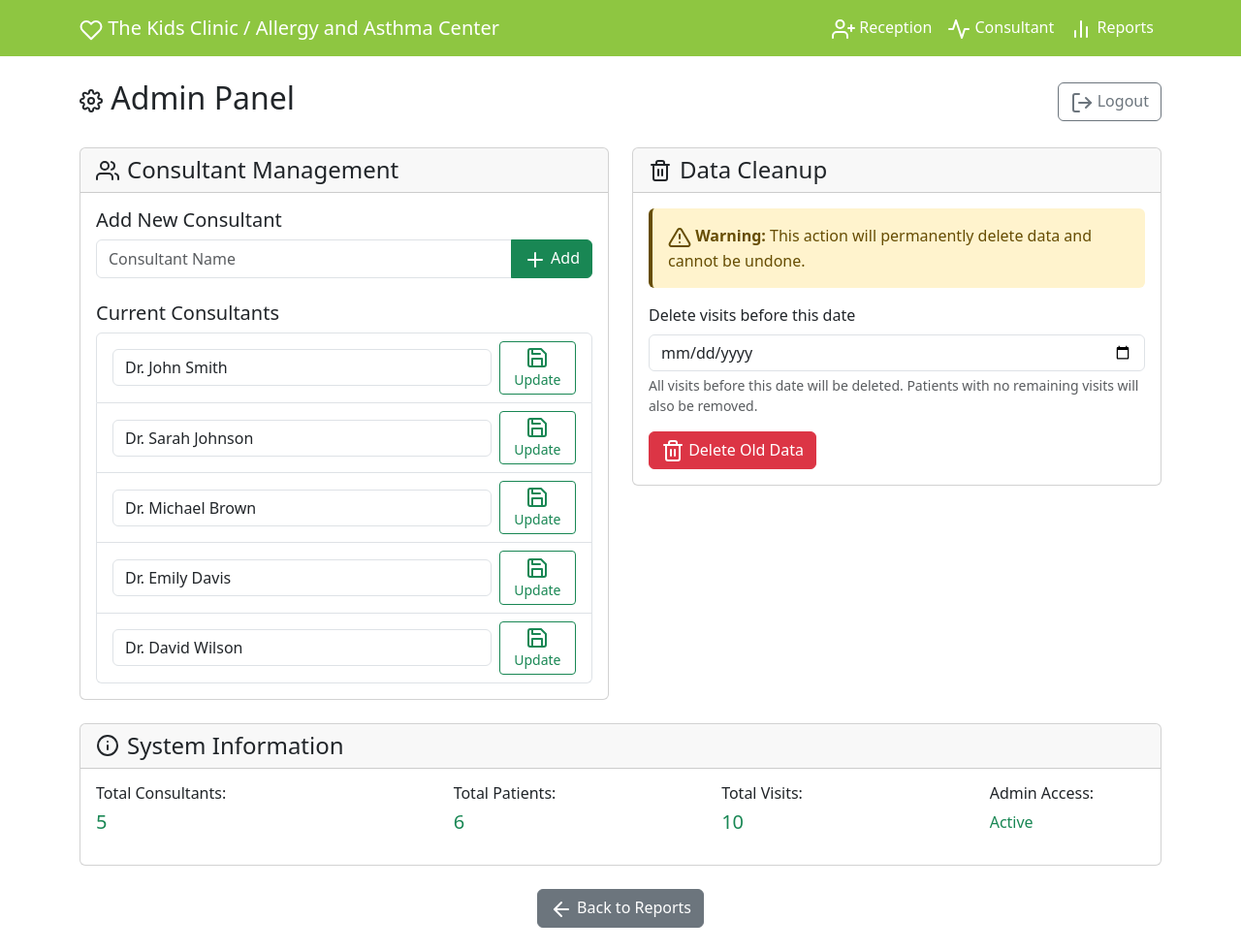
After one commit to iamarasinghe96/kidsclinic, a Flask app: page /admin_panel in a window 1280 px wide. The commit adds this page. Shown: the whole page at 97% size. Run offline with Flask 3, Linux system fonts and the light colour scheme; the visitor is signed in with stand-in values (Sample User, id 1).

Commit message:
Add a secure administrative portal for managing consultants and cleaning patient data
Implement an admin panel with login, consultant management (add/edit with duplicate checking), and data cleanup features, accessible from the reports page.

Replit-Commit-Author: Agent
Replit-Commit-Session-Id: 551d8876-8d1c-4c2f-9695-4aec3e798929
Replit-Commit-Checkpoint-Type: full_checkpoint
Replit-Commit-Screenshot-Url: https://storage.googleapis.com/screenshot-production-us-central1/2b830754-4a31-4342-a6c6-7ddd6c11e4a7/551d8876-8d1c-4c2f-9695-4aec3e798929/whOeQYU

```diff
--- a/routes.py
+++ b/routes.py
@@ -1,4 +1,4 @@
-from flask import render_template, request, redirect, url_for, flash, jsonify, make_response
+from flask import render_template, request, redirect, url_for, flash, jsonify, make_response, session
 from datetime import datetime, date
 from sqlalchemy import or_, func
 from app import app, db
@@ -313,3 +313,142 @@ def download_report_csv():
     response.headers['Content-Disposition'] = f'attachment; filename=consultation_report_{start_date}_to_{end_date}{consultant_suffix}.csv'
 
     return response
+
+# Admin Panel Routes
+@app.route('/admin_login', methods=['GET', 'POST'])
+def admin_login():
+    if request.method == 'POST':
+        username = request.form.get('username')
+        password = request.form.get('password')
+
+        if username == 'drajitha' and password == 'ajith@galle':
+            session['admin_logged_in'] = True
+            flash('Admin login successful', 'success')
+            return redirect(url_for('admin_panel'))
+        else:
+            flash('Invalid credentials', 'error')
+
+    return render_template('admin_login.html')
+
+@app.route('/admin_panel')
+def admin_panel():
+    if not session.get('admin_logged_in'):
+        flash('Please log in to access admin panel', 'error')
+        return redirect(url_for('admin_login'))
+
+    consultants = Consultant.query.all()
+    total_patients = Patient.query.count()
+    total_visits = Visit.query.count()
+
+    return render_template('admin_panel.html',
+                         consultants=consultants,
+                         total_patients=total_patients,
+                         total_visits=total_visits)
+
+@app.route('/admin_logout')
+def admin_logout():
+    session.pop('admin_logged_in', None)
+    flash('Logged out successfully', 'success')
+    return redirect(url_for('report'))
+
+@app.route('/admin/add_consultant', methods=['POST'])
+def admin_add_consultant():
+    if not session.get('admin_logged_in'):
+        return redirect(url_for('admin_login'))
+
+    name = request.form.get('name', '').strip()
+    if not name:
+        flash('Consultant name is required', 'error')
+        return redirect(url_for('admin_panel'))
+
+    # Check if consultant already exists
+    existing = Consultant.query.filter_by(name=name).first()
+    if existing:
+        flash('Consultant with this name already exists', 'error')
+        return redirect(url_for('admin_panel'))
+
+    try:
+        consultant = Consultant(name=name)
+        db.session.add(consultant)
+        db.session.commit()
+        flash(f'Consultant "{name}" added successfully', 'success')
+    except Exception as e:
+        db.session.rollback()
+        flash(f'Error adding consultant: {str(e)}', 'error')
+
+    return redirect(url_for('admin_panel'))
+
+@app.route('/admin/edit_consultant', methods=['POST'])
+def admin_edit_consultant():
+    if not session.get('admin_logged_in'):
+        return redirect(url_for('admin_login'))
+
+    consultant_id = request.form.get('consultant_id')
+    new_name = request.form.get('name', '').strip()
+
+    if not new_name:
+        flash('Consultant name is required', 'error')
+        return redirect(url_for('admin_panel'))
+
+    consultant = Consultant.query.get_or_404(consultant_id)
+
+    # Check if new name already exists (excluding current consultant)
+    existing = Consultant.query.filter(
+        Consultant.name == new_name,
+        Consultant.id != consultant_id
+    ).first()
+
+    if existing:
+        flash('Another consultant with this name already exists', 'error')
+        return redirect(url_for('admin_panel'))
+
+    try:
+        old_name = consultant.name
+        consultant.name = new_name
+        db.session.commit()
+        flash(f'Consultant "{old_name}" updated to "{new_name}"', 'success')
+    except Exception as e:
+        db.session.rollback()
+        flash(f'Error updating consultant: {str(e)}', 'error')
+
+    return redirect(url_for('admin_panel'))
+
+@app.route('/admin/cleanup_data', methods=['POST'])
+def admin_cleanup_data():
+    if not session.get('admin_logged_in'):
+        return redirect(url_for('admin_login'))
+
+    cleanup_date = request.form.get('cleanup_date')
+    if not cleanup_date:
+        flash('Please select a cleanup date', 'error')
+        return redirect(url_for('admin_panel'))
+
+    cleanup_date = datetime.strptime(cleanup_date, '%Y-%m-%d').date()
+
+    try:
+        # Delete visits before the specified date
+        visits_to_delete = Visit.query.filter(func.date(Visit.visit_date) < cleanup_date).all()
+        visit_count = len(visits_to_delete)
+
+        for visit in visits_to_delete:
+            db.session.delete(visit)
+
+        # Find patients with no remaining visits and delete them
+        patients_with_no_visits = Patient.query.filter(
+            ~Patient.id.in_(db.session.query(Visit.patient_id))
+        ).all()
+
+        patient_count = len(patients_with_no_visits)
+
+        for patient in patients_with_no_visits:
+            db.session.delete(patient)
+
+        db.session.commit()
+
+        flash(f'Data cleanup completed: {visit_count} visits and {patient_count} patients deleted', 'success')
+
+    except Exception as e:
+        db.session.rollback()
+        flash(f'Error during data cleanup: {str(e)}', 'error')
+
+    return redirect(url_for('admin_panel'))
--- /dev/null
+++ b/templates/admin_panel.html
@@ -0,0 +1,139 @@
+{% extends "base.html" %}
+
+{% block title %}Admin Panel - The Kids Clinic / Allergy and Asthma Center{% endblock %}
+
+{% block content %}
+<div class="row">
+    <div class="col-12 d-flex justify-content-between align-items-center mb-4">
+        <h2>
+            <i data-feather="settings"></i>
+            Admin Panel
+        </h2>
+        <a href="{{ url_for('admin_logout') }}" class="btn btn-outline-secondary">
+            <i data-feather="log-out"></i>
+            Logout
+        </a>
+    </div>
+</div>
+
+<div class="row">
+    <!-- Consultant Management -->
+    <div class="col-lg-6 mb-4">
+        <div class="card">
+            <div class="card-header">
+                <h4><i data-feather="users"></i> Consultant Management</h4>
+            </div>
+            <div class="card-body">
+                <!-- Add New Consultant -->
+                <div class="mb-4">
+                    <h5>Add New Consultant</h5>
+                    <form method="POST" action="{{ url_for('admin_add_consultant') }}">
+                        <div class="input-group mb-3">
+                            <input type="text" class="form-control" name="name" placeholder="Consultant Name" required>
+                            <button type="submit" class="btn btn-success">
+                                <i data-feather="plus"></i>
+                                Add
+                            </button>
+                        </div>
+                    </form>
+                </div>
+
+                <!-- Current Consultants -->
+                <div>
+                    <h5>Current Consultants</h5>
+                    {% if consultants %}
+                        <div class="list-group">
+                            {% for consultant in consultants %}
+                                <div class="list-group-item">
+                                    <form method="POST" action="{{ url_for('admin_edit_consultant') }}" class="d-flex align-items-center">
+                                        <input type="hidden" name="consultant_id" value="{{ consultant.id }}">
+                                        <input type="text" class="form-control me-2" name="name" value="{{ consultant.name }}" required>
+                                        <button type="submit" class="btn btn-outline-success btn-sm">
+                                            <i data-feather="save"></i>
+                                            Update
+                                        </button>
+                                    </form>
+                                </div>
+                            {% endfor %}
+                        </div>
+                    {% else %}
+                        <div class="text-center text-muted">
+                            <p>No consultants found</p>
+                        </div>
+                    {% endif %}
+                </div>
+            </div>
+        </div>
+    </div>
+
+    <!-- Data Cleanup -->
+    <div class="col-lg-6 mb-4">
+        <div class="card">
+            <div class="card-header">
+                <h4><i data-feather="trash-2"></i> Data Cleanup</h4>
+            </div>
+            <div class="card-body">
+                <div class="alert alert-warning" role="alert">
+                    <i data-feather="alert-triangle"></i>
+                    <strong>Warning:</strong> This action will permanently delete data and cannot be undone.
+                </div>
+
+                <form method="POST" action="{{ url_for('admin_cleanup_data') }}"
+                      onsubmit="return confirm('Are you sure you want to delete all visits before this date? This action cannot be undone!');">
+                    <div class="mb-3">
+                        <label for="cleanup_date" class="form-label">Delete visits before this date</label>
+                        <input type="date" class="form-control" id="cleanup_date" name="cleanup_date" required>
+                        <div class="form-text">
+                            All visits before this date will be deleted. Patients with no remaining visits will also be removed.
+                        </div>
+                    </div>
+
+                    <button type="submit" class="btn btn-danger">
+                        <i data-feather="trash-2"></i>
+                        Delete Old Data
+                    </button>
+                </form>
+            </div>
+        </div>
+    </div>
+</div>
+
+<div class="row">
+    <div class="col-12">
+        <div class="card">
+            <div class="card-header">
+                <h4><i data-feather="info"></i> System Information</h4>
+            </div>
+            <div class="card-body">
+                <div class="row">
+                    <div class="col-md-4">
+                        <h6>Total Consultants:</h6>
+                        <p class="text-success h5">{{ consultants|length }}</p>
+                    </div>
+                    <div class="col-md-3">
+                        <h6>Total Patients:</h6>
+                        <p class="text-success h5">{{ total_patients }}</p>
+                    </div>
+                    <div class="col-md-3">
+                        <h6>Total Visits:</h6>
+                        <p class="text-success h5">{{ total_visits }}</p>
+                    </div>
+                    <div class="col-md-2">
+                        <h6>Admin Access:</h6>
+                        <p class="text-success">Active</p>
+                    </div>
+                </div>
+            </div>
+        </div>
+    </div>
+</div>
+
+<div class="row mt-4">
+    <div class="col-12 text-center">
+        <a href="{{ url_for('report') }}" class="btn btn-secondary">
+            <i data-feather="arrow-left"></i>
+            Back to Reports
+        </a>
+    </div>
+</div>
+{% endblock %}
```
Also changed, not shown: templates/admin_login.html (added, +42 -0 lines), templates/report.html (+13 -0 lines).
